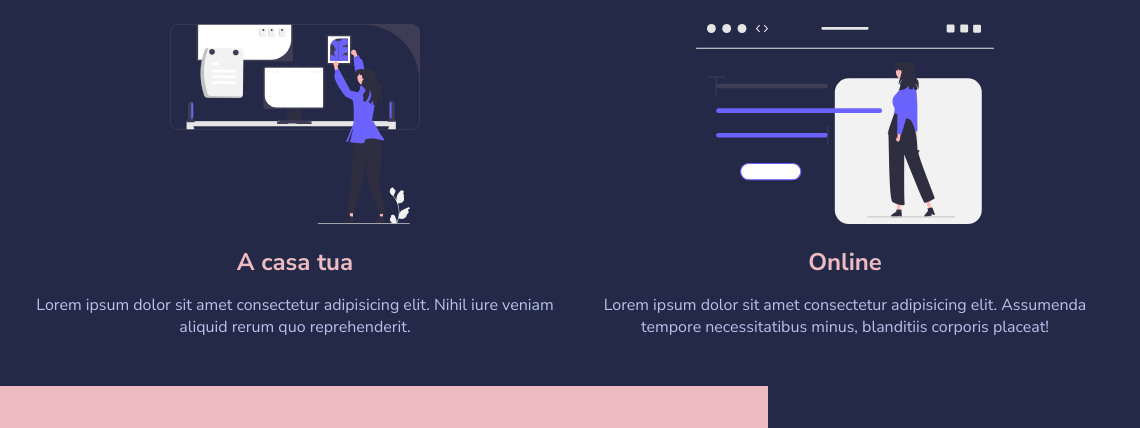
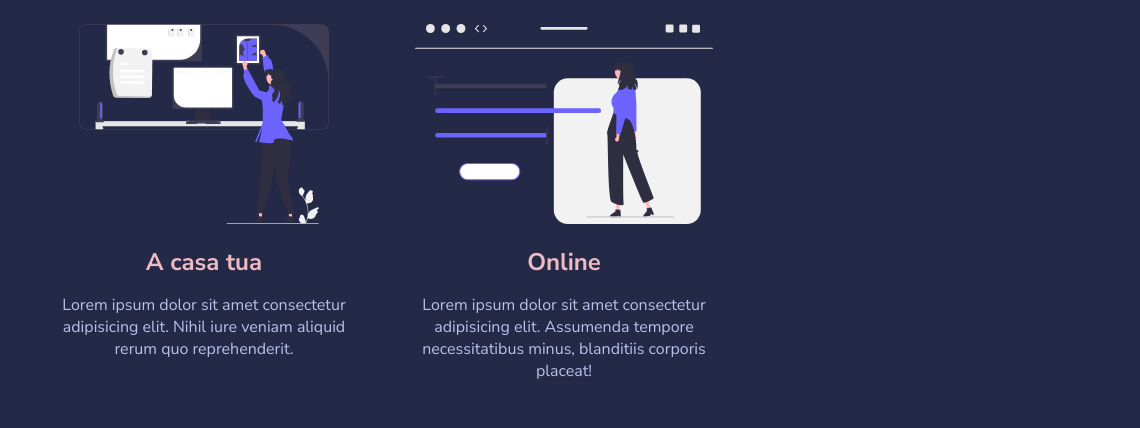
Before and after one commit to DanCiciarello/html-css-resp-wannabe, a plain HTML site: page index.html in a window 768 px wide. Shown: the part 209-637 px from the top of the page, 1140 px wide, since content can reach past the window. Drawn offline with Linux system fonts and the light colour scheme.

Commit message:
Completed tablet responsiveness

```diff
--- /dev/null
+++ b/css/exercise.css
@@ -0,0 +1,13 @@
+
+
+@media screen and (min-width: 481px) and (max-width: 768px) {
+    .container {
+        /* min-width: 481px; */
+        max-width: 760px;
+        width: 100%;
+    }
+}
+
+@media screen and (max-width: 480px) {
+
+}
--- a/index.html
+++ b/index.html
@@ -2,6 +2,7 @@
 <html>
     <head>
         <meta charset="utf-8" />
+        <meta name="viewport" content="width=device-width, initial-scale=1.0">
         <title>Boolean Academy</title>
         <!-- Fonts -->
         <link
@@ -10,6 +11,7 @@
         />
         <!-- Main Styles -->
         <link rel="stylesheet" href="./css/style.css" />
+        <link rel="stylesheet" href="css/exercise.css">
     </head>
     <body>
         <!--
```
